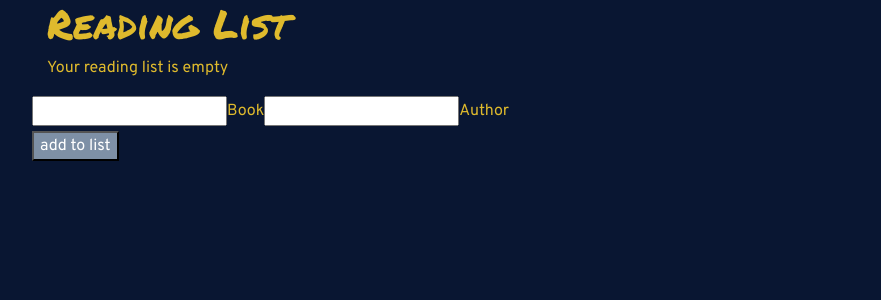
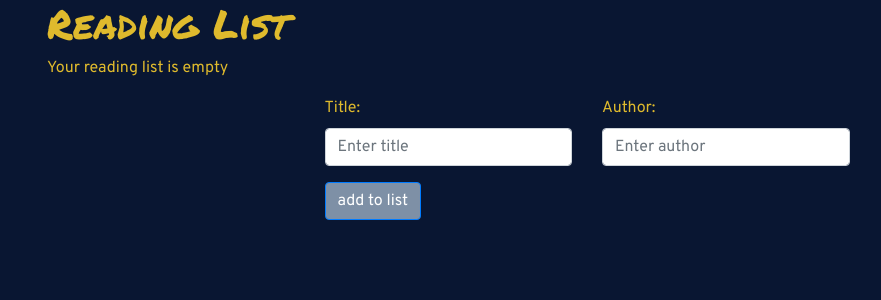
Before and after one commit to divtacular/react-jest-context-booklist, a Next.js app: page / in a window 1280 px wide. Shown: the top 300 px of the page, without its empty margins (53-934 px from the left). Built offline with nearby package versions, Linux system fonts and the light colour scheme.

Commit message:
Tests for AddBook passing

```diff
--- a/components/AddBook.js
+++ b/components/AddBook.js
@@ -1,36 +1,72 @@
 import React, {useContext, useState, useEffect} from 'react';
+import {Button, Col, Form, Row} from 'react-bootstrap';
 
 import ReadingListContextProvider from "../contexts/contextReadingList";
 
 const AddBook = (props) => {
     //const book = useContext(ReadingListContextProvider);
 
-    const [title, setTitle] = useState('');
-    const [author, setAuthor] = useState('');
+    const [formValues, setFormValues] = React.useState({
+        title: '',
+        author: ''
+    });
+
+    const handleChange = (({target}) => {
+        setFormValues({
+            ...formValues,
+            [target.id]: target.value
+        })
+    });
+
+    const handleSubmit = (e) => {
+        e.preventDefault();
+
+        //TODO: Set BooksList state
+
+        setFormValues({
+            title: '',
+            author: ''
+        });
+    }
 
     return (
-        <div data-test={"component-add-book"}>
-            <form>
-                <div className="row">
-                    <div className={"input-field s6"}>
-                        <input type={"text"} name={"title"} id={"title"} value={title} onChange={(e) => {
-                            setTitle(e.target.value);
-                        }}/>
-                        <label htmlFor={"title"}>Book</label>
-                    </div>
+        <Row data-test={"component-add-book"} className="justify-content-md-center">
+            <Col md={6} >
+                <Form>
+                    <Row>
+                        <Col>
+                            <Form.Group controlId="title">
+                                <Form.Label>Title:</Form.Label>
+                                <Form.Control type="text"
+                                              data-test={"input-box-title"}
+                                              placeholder="Enter title"
+                                              onChange={handleChange} />
+                            </Form.Group>
+                        </Col>
 
-                    <div className={"input-field s6"}>
-                        <input type={"text"} name={"author"} id={"author"} value={author}/>
-                        <label htmlFor={"author"}>Author</label>
-                    </div>
-                </div>
-                <div className="row">
-                    <div className="s12">
-                        <button type={"submit"}>add to list</button>
-                    </div>
-                </div>
-            </form>
-        </div>
+                        <Col>
+                            <Form.Group controlId="author">
+                                <Form.Label>Author: </Form.Label>
+                                <Form.Control type="text"
+                                              data-test={"input-box-author"}
+                                              placeholder="Enter author"
+                                              onChange={handleChange} />
+                            </Form.Group>
+                        </Col>
+                    </Row>
+                    <Form.Row>
+                        <Col>
+                            <Button variant="primary"
+                                    data-test={"submit-button"}
+                                    type="submit"
+                                    onClick={handleSubmit}>
+                                add to list
+                            </Button>
+                        </Col>
+                    </Form.Row>
+                </Form>
+            </Col>
+        </Row>
     );
 };
 
--- a/pages/index.js
+++ b/pages/index.js
@@ -2,32 +2,25 @@ import Head from 'next/head';
 import "../scss/styles.scss"
 
 import Header from "../components/Header";
-import AddBook from "../components/AddBook";
+import AddBookForm from "../components/AddBook";
 
 export default function Home() {
     return (
         <div className="container">
             <Head>
-                <title>Create Next App</title>
+                <title>Reading List App</title>
                 <link rel="icon" href="/favicon.ico"/>
-
-
                 <link rel="stylesheet"
                       href="https://fonts.googleapis.com/css?family=Overpass|Permanent+Marker"/>
-
                 <meta name="viewport" content="width=device-width, initial-scale=1.0"/>
             </Head>
-
             <main className={"container"}>
                 <React.StrictMode>
                     <Header count={0}/>
-                    <AddBook />
+
+                    <AddBookForm />
                 </React.StrictMode>
             </main>
-
-            <footer>
-
-            </footer>
         </div>
-    )
+    );
 }
```
Also changed, not shown: 1 other file (tests, documents, lock files or other folders).
